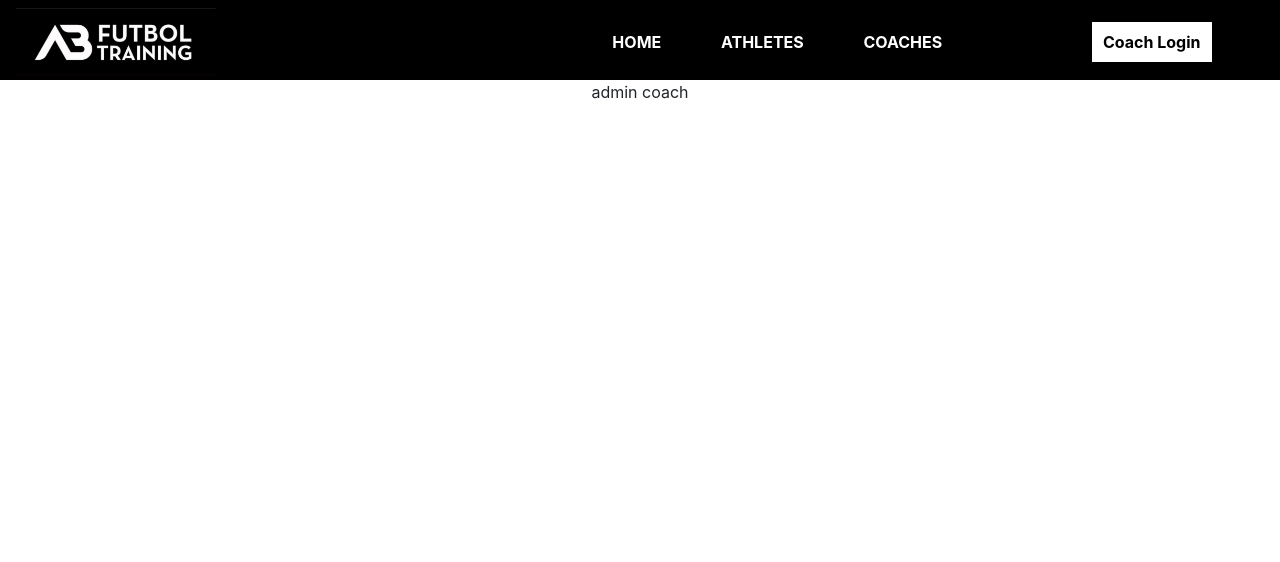
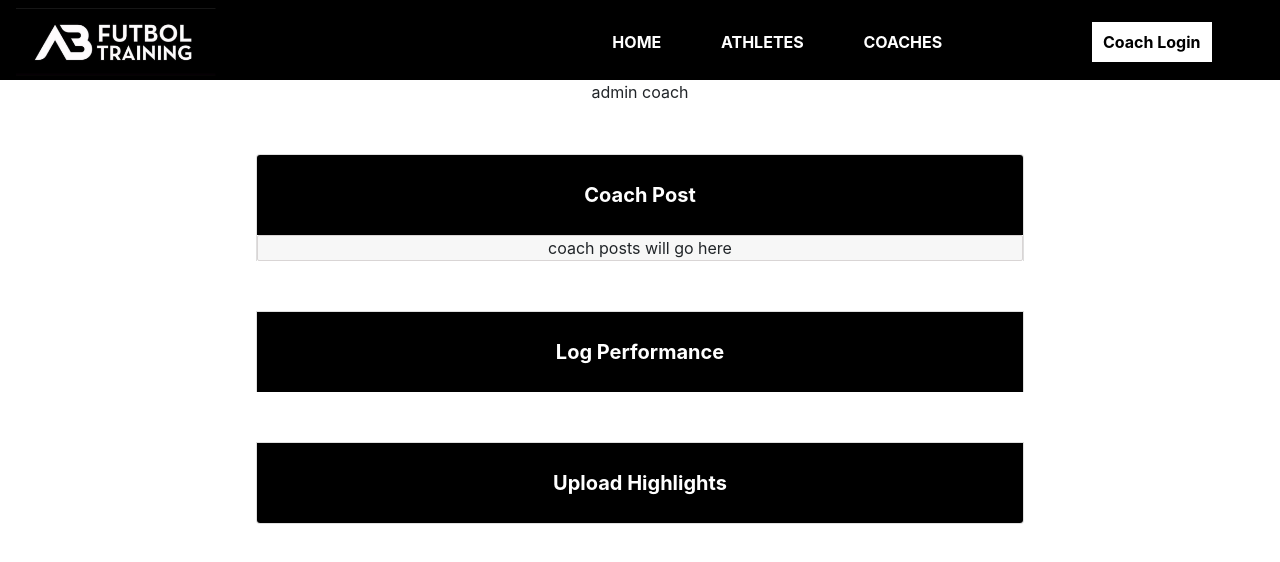
Before and after one commit to HectorSilvaRobles/futbol-training, a React (Create React App) app in the folder client/: page /coach-dashboard in a window 1280 px wide. Shown: the top 562 px of the page. Built offline with nearby package versions, Linux system fonts and the light colour scheme; no server answers.

Commit message:
finished up the manage athletes component on coach dashboard also styled dashboard

```diff
--- a/client/src/App.js
+++ b/client/src/App.js
@@ -17,15 +17,12 @@ import {useDispatch, useSelector} from 'react-redux'
 
 
 function App() {
-
   // getting all athletes
   const dispatch = useDispatch()
 
   dispatch(getAllAthletes()).then(res => {
     console.log(res)
   })
-
-
 
   return (
     <div className="App">
--- /dev/null
+++ b/client/src/Components/Accordion/Accordion.js
@@ -0,0 +1,47 @@
+import React from 'react'
+import './accordion.css'
+import {Accordion, Card} from 'react-bootstrap'
+
+function AccordionComp(props){
+    return (
+            <Accordion defaultActiveKey="0" >
+                <Card className='accordion-card'>
+                    <Accordion.Toggle eventKey="0" className='accordion-card-header'>
+                        {props.coachPostTitle}
+                    </Accordion.Toggle>
+                    <Accordion.Collapse eventKey="0">
+                        <div className='accordion-card-body'>{props.coachPostContent}</div>
+                    </Accordion.Collapse>
+                </Card>
+                <Card className='accordion-card'>
+                    <Accordion.Toggle eventKey="1" className='accordion-card-header'>
+                        {props.performanceTitle}
+                    </Accordion.Toggle>
+                    <Accordion.Collapse eventKey="1">
+                        <div className='accordion-card-body'>{props.performanceContent}</div>
+                    </Accordion.Collapse>
+                </Card>
+                <Card className='accordion-card'>
+                    <Accordion.Toggle className='accordion-card-header' eventKey="2">
+                        {props.highlightsTitle}
+                     </Accordion.Toggle>
+                    <Accordion.Collapse eventKey="2">
+                        <div className='accordion-card-body'>{props.highlightsContent}</div>
+                    </Accordion.Collapse>
+                </Card>
+                {props.adminShow ?
+                <Card className='accordion-card'>
+                    <Accordion.Toggle className='accordion-card-header' eventKey="3">
+                        {props.manageAthleteTitle}
+                     </Accordion.Toggle>
+                    <Accordion.Collapse eventKey="3">
+                        <div className='accordion-card-body'>{props.manageAthleteContent}</div>
+                    </Accordion.Collapse>
+                </Card> : null}
+
+            </Accordion>
+
+    )
+}
+
+export default AccordionComp
--- /dev/null
+++ b/client/src/Components/Accordion/accordion.css
@@ -0,0 +1,39 @@
+.coach-dashboard {
+    display: flex;
+    flex-direction: column;
+    align-items: center;
+    justify-content: center;
+    /* background: blue; */
+}
+
+.accordion-card {
+    background: red;
+    width: 60vw;
+    border-radius: 200px;
+    margin: 50px 0;
+}
+
+/* Accordion card header styling */
+.accordion-card-header {
+    display: flex;
+    justify-content: center;
+    align-items: center;
+    background: black;
+    color: white;
+    height: 80px;
+    font-size: 20px;
+    font-weight: bold;
+    border: none;
+}
+.accordion-card-header:focus, .accordion-card-header:active{
+    outline: none;
+    background: #C13540;
+}
+
+
+.accordion-card-body {
+    background: #F7F7F7;
+    border: solid #D9D5D5 1.5px;
+    border-radius: 2px;
+    /* box-shadow: 15px 20px 50px black; */
+}
--- a/client/src/Components/CoachDashboard/CoachDashboard.js
+++ b/client/src/Components/CoachDashboard/CoachDashboard.js
@@ -1,7 +1,9 @@
 import React, { useState } from 'react'
 import ManageAthletes from './ManageAthletes/ManageAthletes'
 import {useSelector} from 'react-redux'
-;
+
+import AccordionComp from '../Accordion/Accordion'
+
 function CoachDashboard (props){
     // Check if coach user is 'Admin' in account role
     const coach_user = useSelector(state => state.coach_user)
@@ -15,12 +17,25 @@ function CoachDashboard (props){
         }
     }
 
+    return (
+        <div className='coach-dashboard'>
+            admin coach
+            <AccordionComp
+                coachPostTitle='Coach Post'
+                coachPostContent='coach posts will go here'
 
-    return (
-        <div>
-            admin coach
-            {show ? <ManageAthletes /> : null}
-            {/* <ManageAthletes /> */}
+                performanceTitle='Log Performance'
+                performanceContent='log performances here'
+
+                highlightsTitle='Upload Highlights'
+                highlightsContent='highlight content goes here'
+
+                adminShow={show}
+                manageAthleteTitle='Manage Athletes'
+                manageAthleteContent={<ManageAthletes />}
+
+            />
+
          </div>
     )
 }
--- a/client/src/Components/CoachDashboard/ManageAthletes/ManageAthletes.js
+++ b/client/src/Components/CoachDashboard/ManageAthletes/ManageAthletes.js
@@ -1,6 +1,7 @@
 import React, { Component } from 'react'
 import AddAthleteModal from './Modals/AddAthleteModal'
 import RemoveAthleteModal from './Modals/RemoveAthleteModal'
+
 
 export class ManageAthletes extends Component {
     render() {
```
